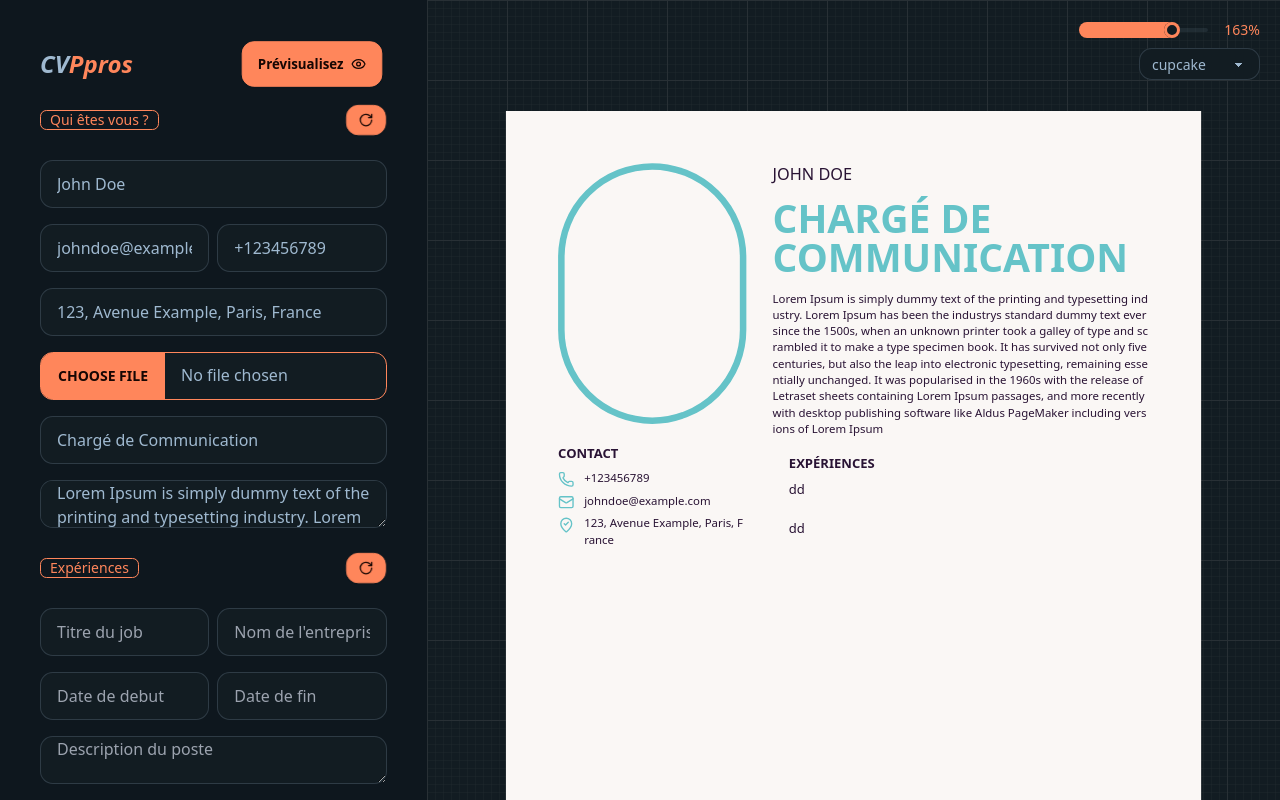
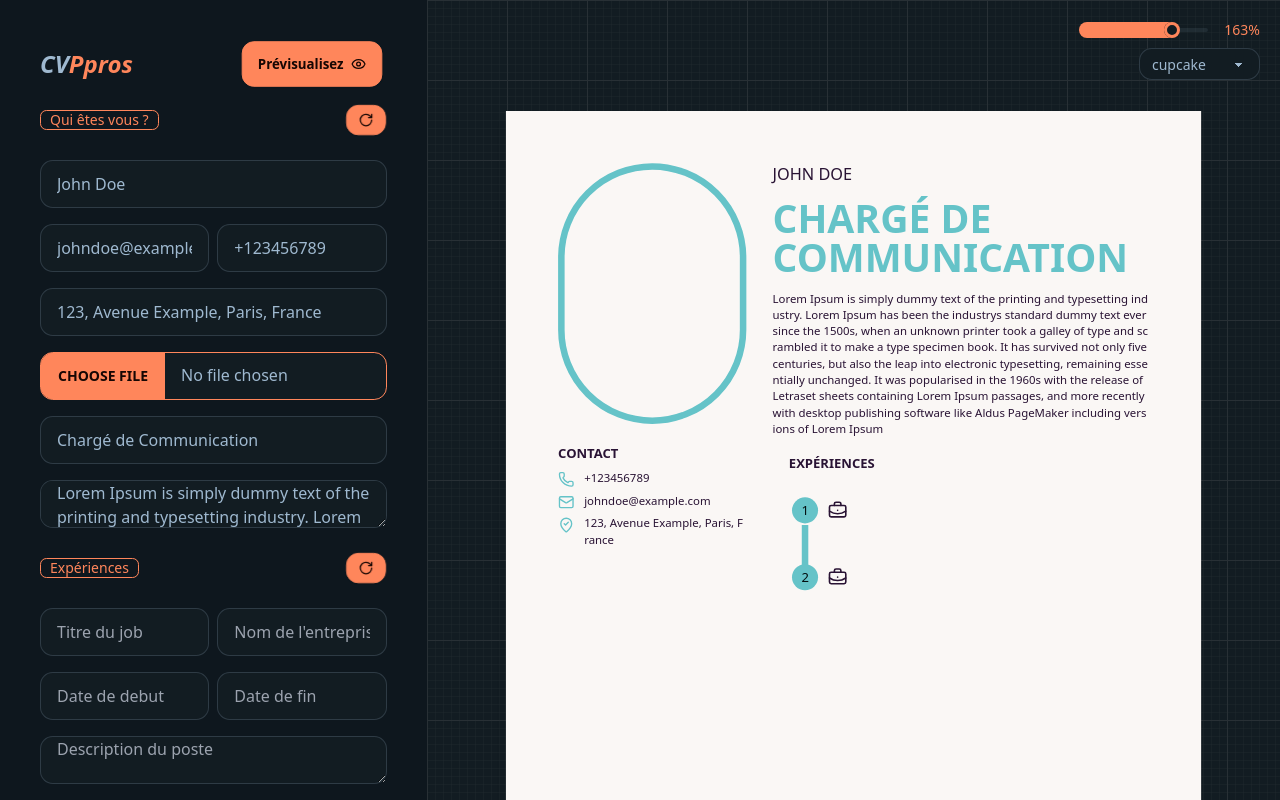
Before and after one commit to noelfoka/cd-pdf-creator, a Next.js app: page / in a window 1280 px wide. Built offline with nearby package versions, Linux system fonts and the light colour scheme.

Commit message:
add <BriefcaseBusiness />

```diff
--- a/app/components/CVPreview.tsx
+++ b/app/components/CVPreview.tsx
@@ -3,7 +3,7 @@
 import { Experience, PersonalDetails } from "@/type";
 import React from "react";
 import Image from "next/image";
-import { Mail, MapPinCheckInside, Phone } from "lucide-react";
+import { BriefcaseBusiness, Mail, MapPinCheckInside, Phone } from "lucide-react";
 
 type Props = {
   personalDetails: PersonalDetails;
@@ -90,7 +90,13 @@ const CVPreview: React.FC<Props> = ({ personalDetails, file, theme, experience }
 
             <ul className="steps steps-vertical space-y-3">
               {experience.map((exp, index) => (
-                <div>dd</div>
+                <li key={exp.id} className="step step-primary">
+                  <div className="text-left">
+                    <h2>
+                    <BriefcaseBusiness />
+                    </h2>
+                  </div>
+                </li>
               ))
               }
             </ul>
```
